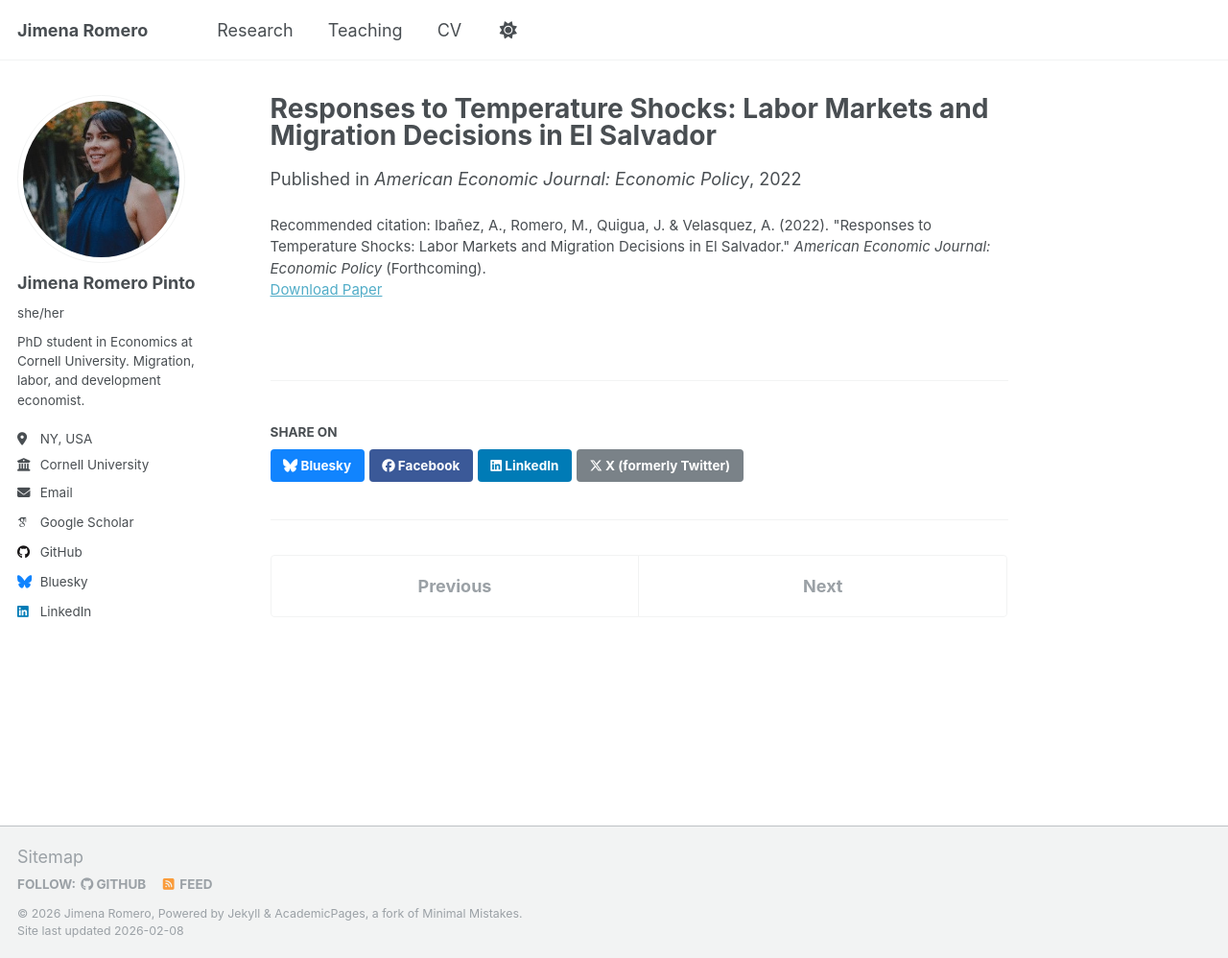
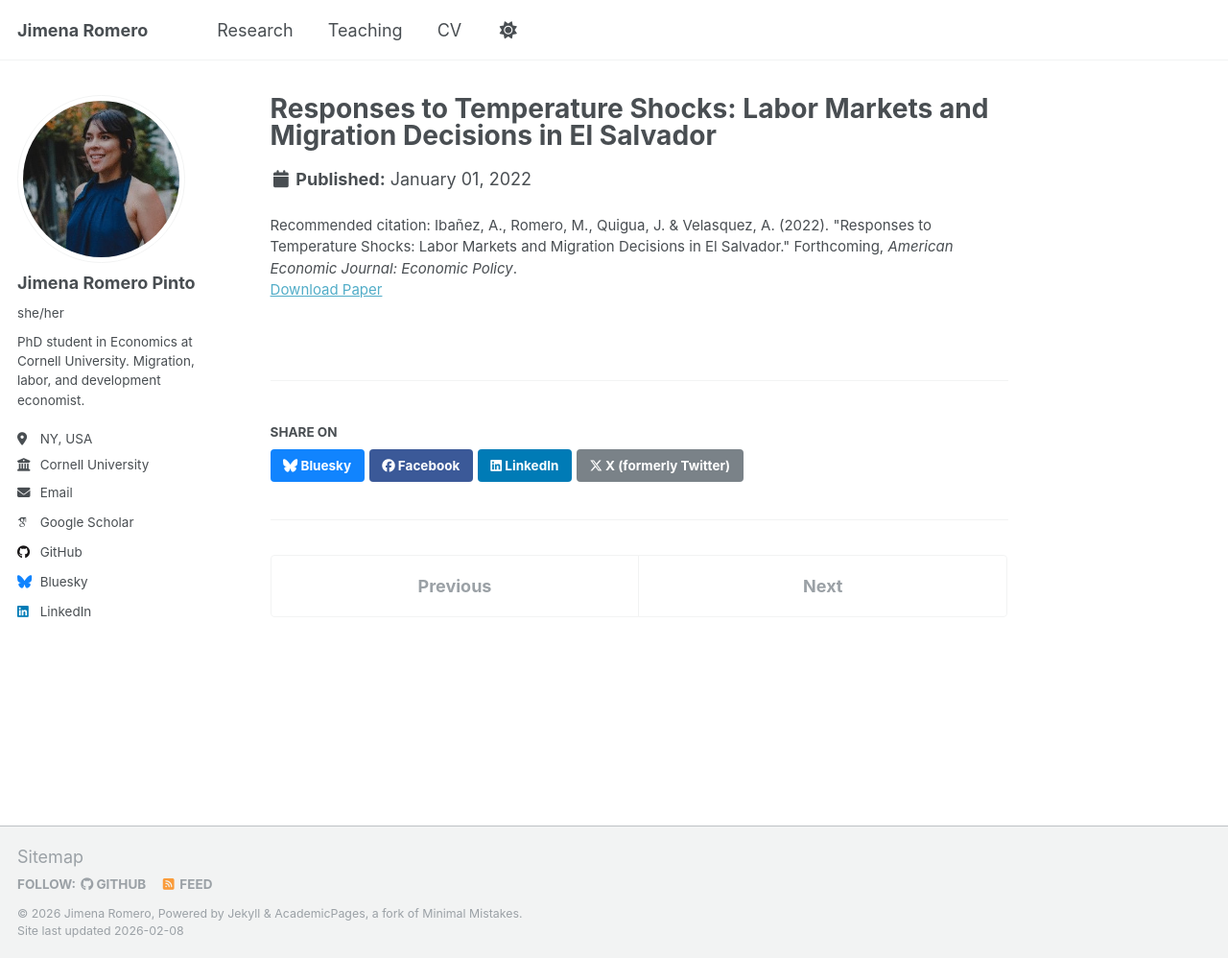
Before and after one commit to jimenarp/jimenarp.github.io, a Jekyll site: the page built from _publications/2022-01-01-temperature-shocks-el-salvador.md, in a window 1280 px wide and 998 px high. Shown: the whole window at 96% size. Built offline with Jekyll 4.4.1, drawn with Linux system fonts in a browser that asks for light colours; some web fonts are replaced.

Commit message:
fix paper

```diff
--- a/_publications/2022-01-01-temperature-shocks-el-salvador.md
+++ b/_publications/2022-01-01-temperature-shocks-el-salvador.md
@@ -4,7 +4,6 @@ collection: publications
 category: forthcoming
 permalink: /publication/temperature-shocks-el-salvador
 date: 2022-01-01
-venue: 'American Economic Journal: Economic Policy'
 paperurl: 'http://dx.doi.org/10.18235/0004237'
-citation: 'Ibañez, A., Romero, M., Quigua, J. & Velasquez, A. (2022). "Responses to Temperature Shocks: Labor Markets and Migration Decisions in El Salvador." <i>American Economic Journal: Economic Policy</i> (Forthcoming).'
+citation: 'Ibañez, A., Romero, M., Quigua, J. & Velasquez, A. (2022). "Responses to Temperature Shocks: Labor Markets and Migration Decisions in El Salvador." Forthcoming, <i>American Economic Journal: Economic Policy</i>.'
 ---
```
